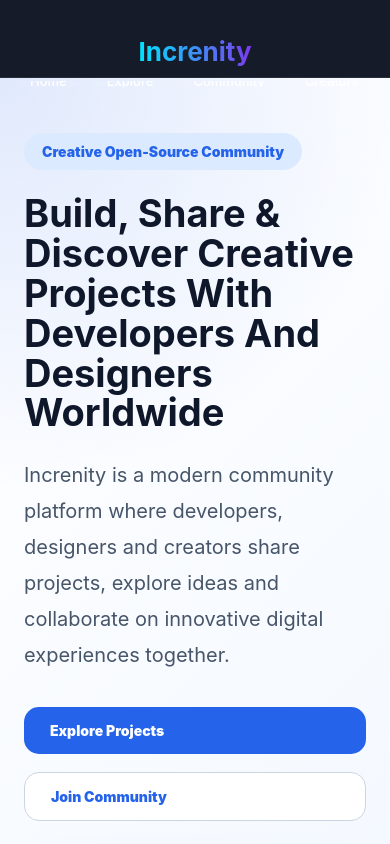
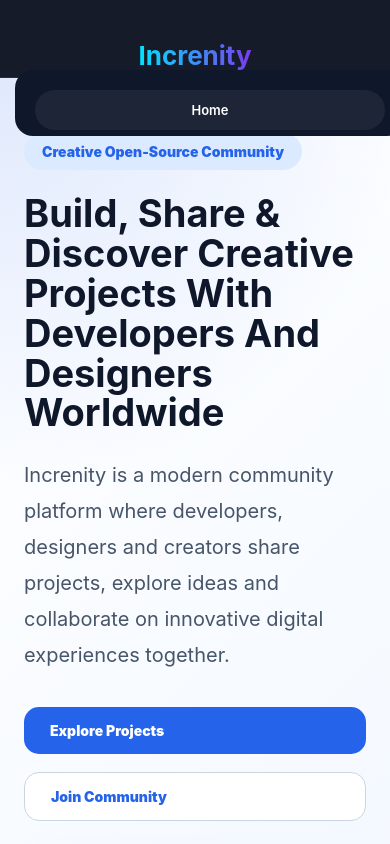
Before and after one commit to mubarak23523/increnity, a React (Vite) app in the folder frontend/: page / in a window 390 px wide. Shown: the top 844 px of the page. Built offline with nearby package versions, Linux system fonts and the light colour scheme.

Commit message:
final cors fix

```diff
--- a/frontend/src/components/PublicNavbar.jsx
+++ b/frontend/src/components/PublicNavbar.jsx
@@ -1,42 +1,26 @@
 import { Link } from "react-router-dom";
+import { useState } from "react";
 
 function PublicNavbar() {
+  const [open, setOpen] = useState(false);
+
   return (
     <nav className="public-navbar">
-
       <h2>Increnity</h2>
 
-      <div>
+      <button className="menu-btn" onClick={() => setOpen(!open)}>
+        ☰
+      </button>
 
+      <div className={open ? "nav-menu active" : "nav-menu"}>
         <Link to="/">Home</Link>
-
-        <Link to="/projects-public">
-          Explore
-        </Link>
-
-        <Link to="/services-public">
-          Community
-        </Link>
-
-        <Link to="/about">
-          Creators
-        </Link>
-
-        <Link to="/contact">
-          Support
-        </Link>
-
-        <Link
-          to="/register"
-          className="admin-link"
-        >
-          Join Now
-        </Link>
-<Link to="/login" className="admin-link">
-  Admin Login
-</Link>
+        <Link to="/projects-public">Explore</Link>
+        <Link to="/services-public">Community</Link>
+        <Link to="/about">Creators</Link>
+        <Link to="/contact">Support</Link>
+        <Link to="/register" className="admin-link">Join Now</Link>
+        <Link to="/login" className="admin-link">Admin Login</Link>
       </div>
-
     </nav>
   );
 }
--- a/frontend/src/pages/Public.css
+++ b/frontend/src/pages/Public.css
@@ -1284,3 +1284,72 @@ body {
     color: white !important;
   }
 }
+.public-navbar {
+  width: 100%;
+  padding: 18px 7%;
+  display: flex;
+  justify-content: space-between;
+  align-items: center;
+  background: rgba(10, 15, 30, 0.95);
+  position: sticky;
+  top: 0;
+  z-index: 9999;
+}
+
+.public-navbar h2 {
+  color: #00cfff;
+}
+
+.nav-menu {
+  display: flex;
+  gap: 24px;
+  align-items: center;
+}
+
+.nav-menu a {
+  color: white;
+  text-decoration: none;
+  font-weight: 600;
+}
+
+.admin-link {
+  padding: 10px 18px;
+  border-radius: 30px;
+  background: linear-gradient(135deg, #00e5ff, #7c3aed);
+}
+
+.menu-btn {
+  display: none;
+}
+
+@media (max-width: 768px) {
+  .menu-btn {
+    display: block;
+    background: none;
+    border: none;
+    color: white;
+    font-size: 28px;
+  }
+
+  .nav-menu {
+    display: none;
+    position: absolute;
+    top: 70px;
+    left: 15px;
+    right: 15px;
+    flex-direction: column;
+    padding: 20px;
+    background: #0f172a;
+    border-radius: 18px;
+  }
+
+  .nav-menu.active {
+    display: flex;
+  }
+
+  .nav-menu a {
+    width: 100%;
+    text-align: center;
+    padding: 12px;
+  }
+}
```
Also changed, not shown: 1 other file (tests, documents, lock files or other folders).
